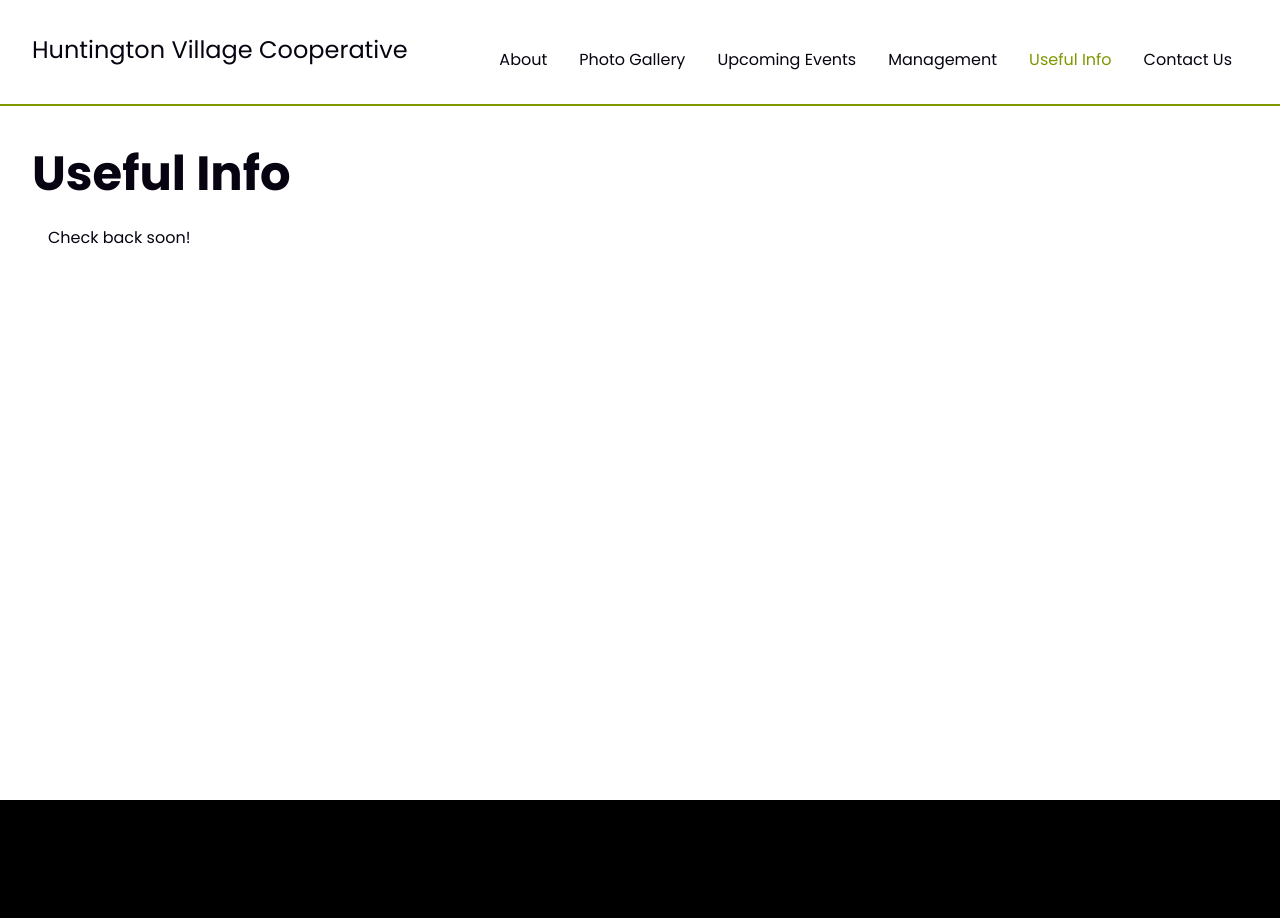
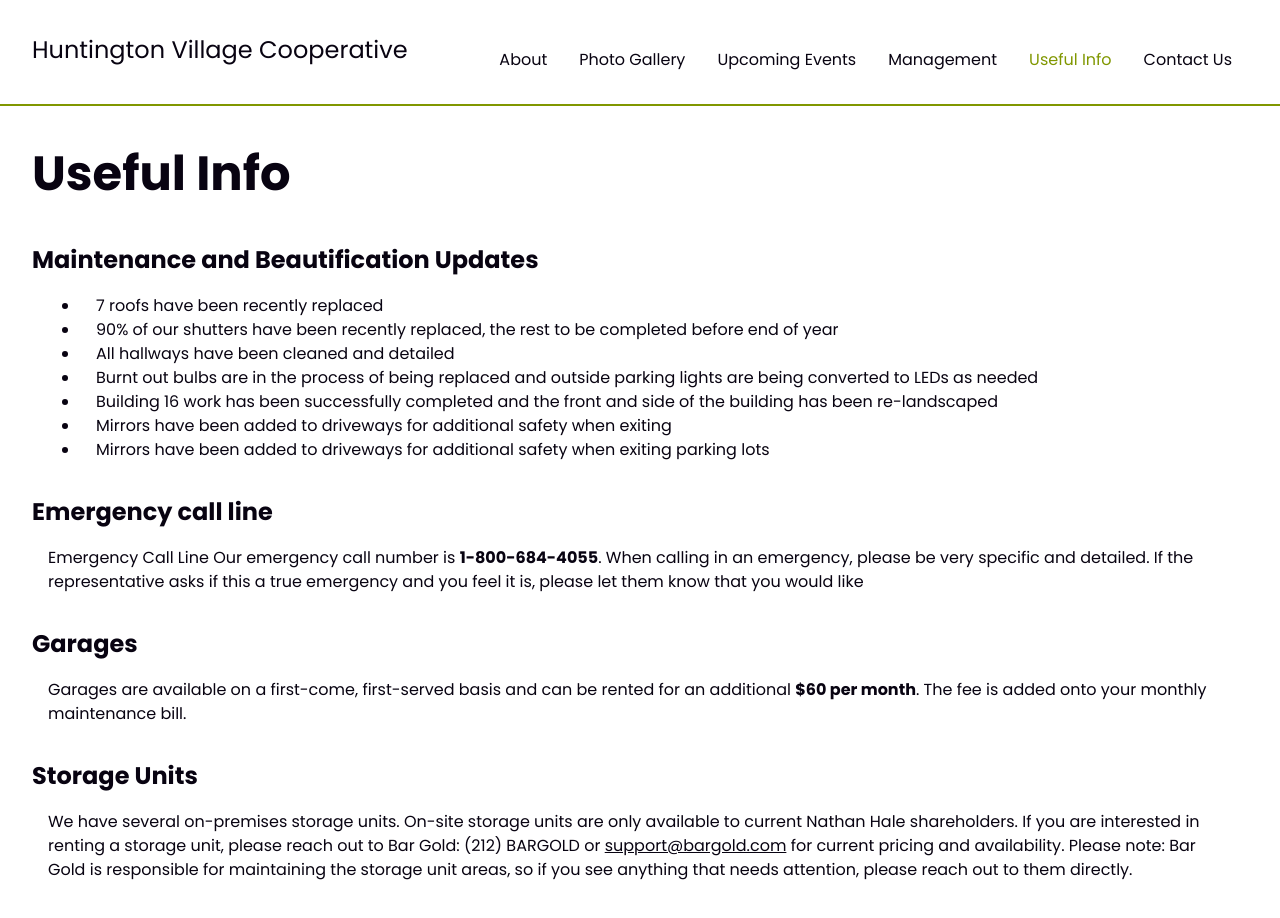
Before and after one commit to cbutera484/nh, a Vue app: page /info in a window 1280 px wide. Shown: the top 918 px of the page. Before the commit the page ends 800 px from the top, so only its background shows below. Built offline with nearby package versions, Linux system fonts and the light colour scheme.

Commit message:
minor tweaks and upcoming events section placeholders

```diff
--- /dev/null
+++ b/src/components/Event.vue
@@ -0,0 +1,31 @@
+<script setup>
+defineProps({
+  title: String,
+  dateTime: String,
+  image: String,
+  description: String,
+});
+</script>
+<template>
+  <h2>{{ title }}</h2>
+  <h3>{{ dateTime }}</h3>
+  <img v-if="image" :src="image" alt="event image" />
+  <p>{{ description }}</p>
+</template>
+
+<style scoped>
+h2 {
+  margin-top: 2rem;
+}
+h3 {
+  font-size: 1.25rem;
+}
+img {
+  width: 50%;
+  height: auto;
+  margin-top: 1rem;
+}
+p {
+  margin: 1rem 0;
+}
+</style>
--- a/src/pages/Contact.vue
+++ b/src/pages/Contact.vue
@@ -69,9 +69,9 @@ onMounted(() => {
 <template>
   <div class="content">
     <div class="container mx-auto">
-      <div class="max-w-2xl mx-auto my-10 bg-white p-5 rounded-md shadow-sm">
+      <div class="max-w-2xl mx-auto bg-white p-5 rounded-md shadow-sm">
         <div class="text-center">
-          <h1 class="my-3 text-3xl font-semibold text-black-700">Contact Us</h1>
+          <h1>Contact Us</h1>
           <p class="text-black-400">
             Fill up the form below to send us a message.
           </p>
@@ -190,6 +190,22 @@ onMounted(() => {
         </div>
       </div>
     </div>
+    <div class="address-phone">
+      <h2>Huntington Village Cooperative</h2>
+      <p>38 Nathan Hale Drive</p>
+      <p>Huntington, NY 11743</p>
+      <p>631-427-6099 (phone)</p>
+      <p>631-427-6130 (fax)</p>
+
+      <h2>Emergency call line</h2>
+      <p>
+        Emergency Call Line Our emergency call number is
+        <strong>1-800-684-4055</strong>. When calling in an emergency, please be
+        very specific and detailed. If the representative asks if this a true
+        emergency and you feel it is, please let them know that you exactly what
+        you need.
+      </p>
+    </div>
   </div>
 </template>
 
@@ -204,6 +220,10 @@ textarea {
   background: #fff;
 }
 
+.address-phone {
+  text-align: center;
+}
+
 .was-validated :placeholder-shown:invalid ~ .empty-feedback {
   display: block;
 }
@@ -216,4 +236,7 @@ textarea {
 .was-validated :invalid {
   border-color: #dc3545;
 }
+h2 {
+  margin-top: 2rem;
+}
 </style>
--- a/src/pages/Events.vue
+++ b/src/pages/Events.vue
@@ -1,6 +1,45 @@
+<script setup>
+import Event from "../components/Event.vue";
+import holidayImage from "../assets/events/holiday.jpg";
+const events = [
+  {
+    title: "Holiday Bar Crawl",
+    dateTime: "12/04/24 - 5:00 PM",
+    description:
+      "Hop around town with your neighbors and enjoy some holiday cheer!",
+    image: holidayImage,
+  },
+  {
+    title: "Event 2",
+    dateTime: "1/26/25 - 2:00 PM",
+    description:
+      "Lorem ipsum dolor sit amet, consectetur adipiscing elit. Sed do eiusmod tempor incididunt ut labore et dolore magna aliqua.",
+  },
+  {
+    title: "Event 3",
+    dateTime: "4/9/25 - 11:00 AM",
+    description:
+      "Lorem ipsum dolor sit amet, consectetur adipiscing elit. Sed do eiusmod tempor incididunt ut labore et dolore magna aliqua.",
+  },
+];
+</script>
+
 <template>
   <div class="content">
     <h1>Upcoming Events</h1>
-    <p>Check back soon!</p>
+    <p>
+      For those looking for a sense of community, our cooperative frequently
+      hosts social gatherings, including poolside get-togethers and seasonal
+      events, allowing residents to connect and enjoy our shared spaces and
+      vibrant town.
+    </p>
+    <div v-for="event in events" :key="event.title">
+      <Event
+        :title="event.title"
+        :dateTime="event.dateTime"
+        :description="event.description"
+        :image="event.image"
+      />
+    </div>
   </div>
 </template>
--- a/src/pages/Info.vue
+++ b/src/pages/Info.vue
@@ -1,6 +1,66 @@
 <template>
   <div class="content">
     <h1>Useful Info</h1>
-    <p>Check back soon!</p>
+    <h2>Maintenance and Beautification Updates</h2>
+    <ul>
+      <li>7 roofs have been recently replaced</li>
+      <li>
+        90% of our shutters have been recently replaced, the rest to be
+        completed before end of year
+      </li>
+      <li>All hallways have been cleaned and detailed</li>
+      <li>
+        Burnt out bulbs are in the process of being replaced and outside parking
+        lights are being converted to LEDs as needed
+      </li>
+      <li>
+        Building 16 work has been successfully completed and the front and side
+        of the building has been re-landscaped
+      </li>
+      <li>
+        Mirrors have been added to driveways for additional safety when exiting
+      </li>
+      <li>
+        Mirrors have been added to driveways for additional safety when exiting
+        parking lots
+      </li>
+    </ul>
+
+    <h2>Emergency call line</h2>
+    <p>
+      Emergency Call Line Our emergency call number is
+      <strong>1-800-684-4055</strong>. When calling in an emergency, please be
+      very specific and detailed. If the representative asks if this a true
+      emergency and you feel it is, please let them know that you would like
+    </p>
+    <h2>Garages</h2>
+    <p>
+      Garages are available on a first-come, first-served basis and can be
+      rented for an additional <strong>$60 per month</strong>. The fee is added
+      onto your monthly maintenance bill.
+    </p>
+    <h2>Storage Units</h2>
+    <p>
+      We have several on-premises storage units. On-site storage units are only
+      available to current Nathan Hale shareholders. If you are interested in
+      renting a storage unit, please reach out to Bar Gold: (212) BARGOLD or
+      <a href="mailto:support@bargold.com">support@bargold.com</a> for current
+      pricing and availability. Please note: Bar Gold is responsible for
+      maintaining the storage unit areas, so if you see anything that needs
+      attention, please reach out to them directly.
+    </p>
   </div>
 </template>
+
+<style scoped>
+ul li {
+  list-style-type: disc;
+  margin-left: 3rem;
+}
+h2 {
+  margin-top: 2rem;
+}
+a {
+  text-decoration: underline;
+}
+</style>
--- a/src/pages/Management.vue
+++ b/src/pages/Management.vue
@@ -1,6 +1,26 @@
 <template>
   <div class="content">
     <h1>Management</h1>
-    <p>Check back soon!</p>
+    <h2>Huntington Village Cooperative Board of Directors</h2>
+    <ul>
+      <li><strong>President</strong> – Camille Galella</li>
+      <li><strong>Vice President</strong> – Caitlin Cagney</li>
+      <li><strong>Treasurer</strong> – Carmine Rotolo</li>
+      <li><strong>Secretary</strong> – Chris Butera</li>
+      <li><strong>Admissions</strong> – Lorraine Botti</li>
+      <li><strong>Director</strong> – Joanne Abosch</li>
+      <li><strong>Secretary</strong> – Richard Fernandez</li>
+    </ul>
+    <h2>Property Manager</h2>
+    <p>Ronni Osman</p>
   </div>
 </template>
+
+<style scoped>
+ul li {
+  margin-top: 2rem;
+}
+h2 {
+  margin-top: 2rem;
+}
+</style>
```
Also changed, not shown: public/events/holiday.jpg (added), src/assets/events/holiday.jpg (added).
